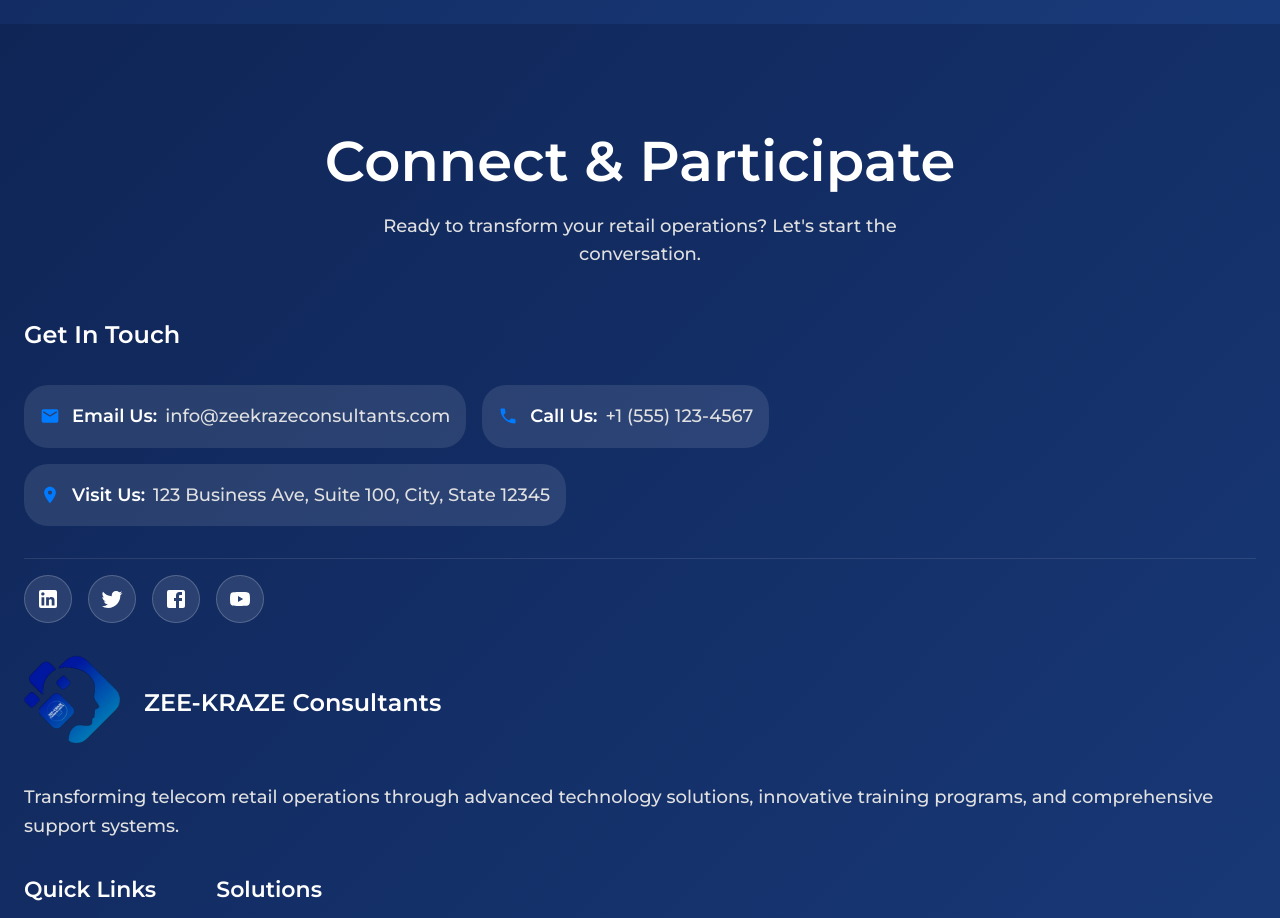
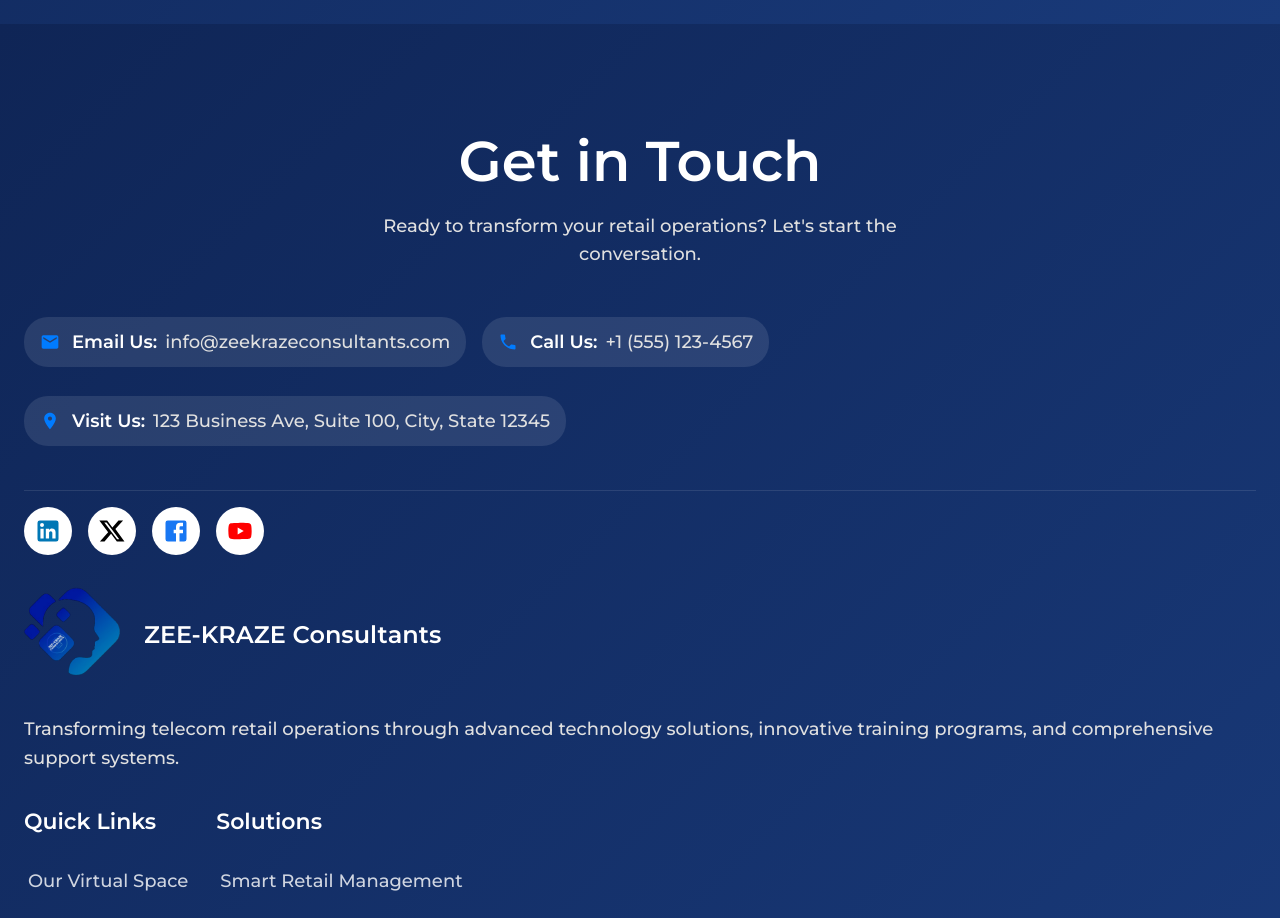
Before and after one commit to Zameerali/ZEE, a React (Vite) app: page /about in a window 1280 px wide. Shown: the part 2640-3558 px from the top of the page. Built offline with nearby package versions, Linux system fonts and the light colour scheme.

Commit message:
small improvements

```diff
--- a/package.json
+++ b/package.json
@@ -31,7 +31,9 @@
     "@mui/lab": "^7.0.0-beta.14",
     "@mui/material": "^7.2.0",
     "@mui/x-charts": "^8.9.2",
+    "@studio-freight/lenis": "^1.0.42",
     "framer-motion": "^12.23.12",
+    "lenis": "^1.3.8",
     "react": "^19.1.0",
     "react-dom": "^19.1.0",
     "react-router-dom": "^7.7.1"
--- a/src/App.jsx
+++ b/src/App.jsx
@@ -7,9 +7,34 @@ import Footer from './components/Footer';
 import Home from './pages/Home';
 import About from './pages/About';
 import Solutions from './pages/Solutions';
-import JoinOurTeam from './pages/Join';
+import Lenis from 'lenis';  // Assume installed via npm i lenis
 
 function App() {
+  React.useEffect(() => {
+    const lenis = new Lenis({
+      duration: 1.2,
+      easing: (t) => Math.min(1, 1.001 - Math.pow(2, -10 * t)),
+      direction: 'vertical',
+      gestureDirection: 'vertical',
+      smooth: true,
+      mouseMultiplier: 1,
+      smoothTouch: false,
+      touchMultiplier: 2,
+      infinite: false,
+    });
+
+    function raf(time) {
+      lenis.raf(time);
+      requestAnimationFrame(raf);
+    }
+
+    requestAnimationFrame(raf);
+
+    return () => {
+      lenis.destroy();
+    };
+  }, []);
+
   return (
     <ARKThemeProvider>
       <Router>
@@ -19,7 +44,6 @@ function App() {
             <Route path="/" element={<Home />} />
             <Route path="/about" element={<About />} />
             <Route path="/solutions" element={<Solutions />} />
-            {/* <Route path="/join" element={<JoinOurTeam />} /> */}
           </Routes>
           <Footer />
         </Box>
--- a/src/components/Footer.jsx
+++ b/src/components/Footer.jsx
@@ -16,7 +16,6 @@ import {
   Phone,
   LocationOn,
   LinkedIn,
-  Twitter,
   Facebook,
   YouTube,
   ArrowUpward,
@@ -75,10 +74,19 @@ const Footer = () => {
   };
 
   const socialLinks = [
-    { icon: <LinkedIn />, url: 'https://linkedin.com/company/zee-kraze-consultants', label: 'LinkedIn' },
-    { icon: <Twitter />, url: 'https://twitter.com/zeekrazeconsultants', label: 'Twitter' },
-    { icon: <Facebook />, url: 'https://facebook.com/zeekrazeconsultants', label: 'Facebook' },
-    { icon: <YouTube />, url: 'https://youtube.com/zeekrazeconsultants', label: 'YouTube' },
+    { icon: <LinkedIn />, url: 'https://linkedin.com/company/zee-kraze-consultants', label: 'LinkedIn', color: '#0077B5' },
+    {
+      icon: (
+        <svg width="28" height="28" viewBox="0 0 24 24" fill="none" xmlns="http://www.w3.org/2000/svg">
+          <path d="M17.53 3H21.5L14.88 10.39L22.68 21H16.16L11.21 14.41L5.61 21H1.63L8.7 13.09L1.14 3H7.84L12.32 9.03L17.53 3ZM16.41 19.13H18.23L7.36 4.77H5.41L16.41 19.13Z" fill="#000"/>
+        </svg>
+      ),
+      url: 'https://x.com/zeekrazeconsultants',
+      label: 'X',
+      color: '#000000',
+    },
+    { icon: <Facebook />, url: 'https://facebook.com/zeekrazeconsultants', label: 'Facebook', color: '#1877F3' },
+    { icon: <YouTube />, url: 'https://youtube.com/zeekrazeconsultants', label: 'YouTube', color: '#FF0000' },
   ];
 
   return (
@@ -112,7 +120,7 @@ const Footer = () => {
                 color: '#FFFFFF',
               }}
             >
-              Connect & Participate
+              Get in Touch
             </Typography>
             <Typography
               variant="body1"
@@ -140,18 +148,7 @@ const Footer = () => {
               transition={{ duration: 0.6 }}
               viewport={{ once: true }}
             >
-              <Typography
-                variant="h5"
-                sx={{
-                  fontWeight: 600,
-                  mb: 4,
-                  fontSize: { xs: '1.25rem', md: '1.5rem' },
-                  color: '#FFFFFF',
-                  textAlign: 'left',
-                }}
-              >
-                Get In Touch
-              </Typography>
+
 
               {/* Contact Details - Responsive Grid */}
               <Grid container spacing={2} sx={{ mb: 4 }}>
@@ -165,7 +162,7 @@ const Footer = () => {
                       p: 2,
                       backgroundColor: 'rgba(255, 255, 255, 0.1)',
                       borderRadius: 2,
-                      height: '100%',
+                      height: '80%',
                       gap: 1.5,
                       cursor: 'pointer',
                       transition: 'all 0.3s ease',
@@ -228,7 +225,7 @@ const Footer = () => {
                       p: 2,
                       backgroundColor: 'rgba(255, 255, 255, 0.1)',
                       borderRadius: 2,
-                      height: '100%',
+                      height: '80%',
                       gap: 1.5,
                       cursor: 'pointer',
                       transition: 'all 0.3s ease',
@@ -326,7 +323,7 @@ const Footer = () => {
                       p: 2,
                       backgroundColor: 'rgba(255, 255, 255, 0.1)',
                       borderRadius: 2,
-                      height: '100%',
+                      height: '80%',
                       gap: 1.5,
                       cursor: 'pointer',
                       transition: 'all 0.3s ease',
@@ -401,19 +398,22 @@ const Footer = () => {
                       rel="noopener noreferrer"
                       aria-label={social.label}
                       sx={{
-                        color: '#FFFFFF',
-                        backgroundColor: 'rgba(255, 255, 255, 0.1)',
+                        backgroundColor: '#fff',
                         border: '1px solid rgba(255, 255, 255, 0.2)',
                         width: 48,
                         height: 48,
+                        display: 'flex',
+                        alignItems: 'center',
+                        justifyContent: 'center',
+                        p: 0,
                         '&:hover': {
-                          backgroundColor: 'rgba(255, 255, 255, 0.2)',
+                          backgroundColor: 'rgba(255,255,255,0.85)',
                           borderColor: 'rgba(255, 255, 255, 0.4)',
                         },
                         transition: 'all 0.3s ease',
                       }}
                     >
-                      {social.icon}
+                      {React.cloneElement(social.icon, { sx: { color: social.color, fontSize: 28 } })}
                     </IconButton>
                   </motion.div>
                 ))}
--- a/src/pages/Home.jsx
+++ b/src/pages/Home.jsx
@@ -2,9 +2,6 @@ import React from 'react';
 import { Box } from '@mui/material';
 import { motion } from 'framer-motion';
 import HeroSection from '../components/HeroSection';
-// import QuickAccessSection from '../components/QuickAccessSection'; // Removed - easily accessible from navbar
-// import DetailedServicesSection from '../components/DetailedServicesSection'; // Removed - service descriptions not needed
-// import PerformanceGraphsSection from '../components/PerformanceGraphsSection'; // Removed - graphs and performance data
 import ServicesSection from '../components/ServicesSection';
 
 const Home = () => {
@@ -16,9 +13,6 @@ const Home = () => {
     >
       <Box>
         <HeroSection />
-        {/* <QuickAccessSection /> */}
-        {/* <DetailedServicesSection /> */}
-        {/* <PerformanceGraphsSection /> */}
         <ServicesSection />
       </Box>
     </motion.div>
--- a/src/pages/Solutions.jsx
+++ b/src/pages/Solutions.jsx
@@ -685,7 +685,7 @@ const Solutions = () => {
                   px: { xs: 2, md: 0 },
                 }}
               >
-                At ARK Retail Consultants, we offer a comprehensive suite of services designed specifically
+                At ZEE-KRAZE Consultants, we offer a comprehensive suite of services designed specifically
                 to address the unique needs of cellphone retail businesses. We believe in empowering your team
                 and optimizing your processes for sustainable growth.
               </Typography>
```
Also changed, not shown: 1 other file (tests, documents, lock files or other folders).
